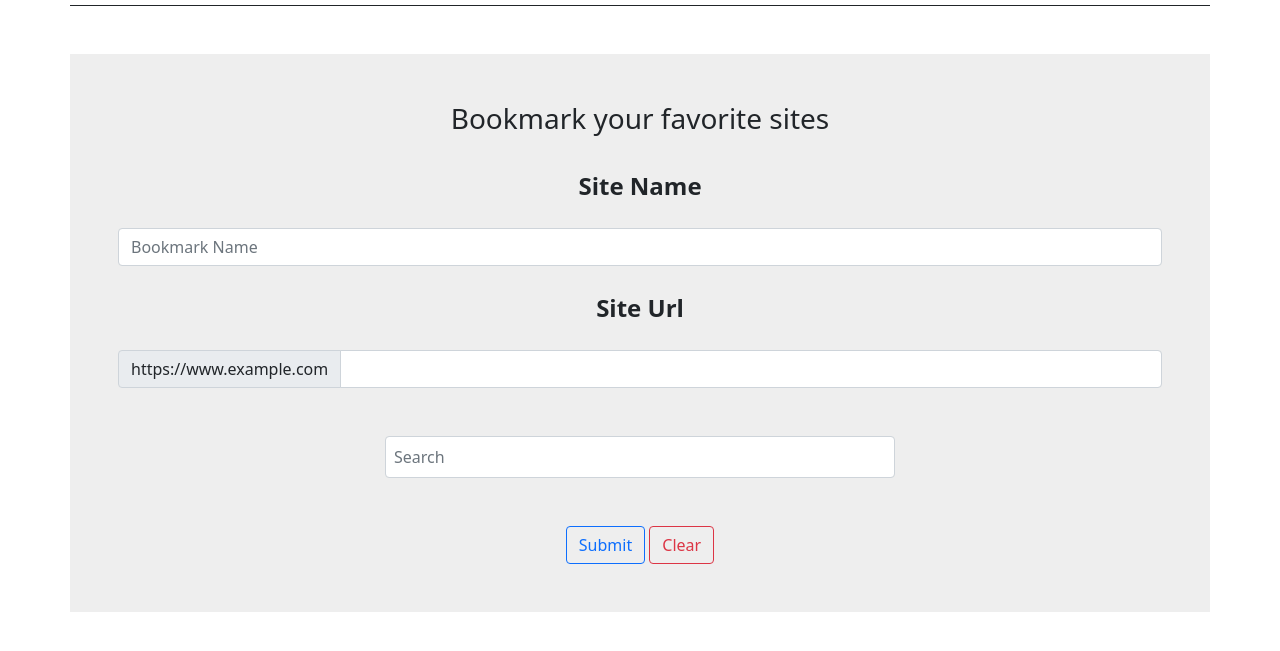
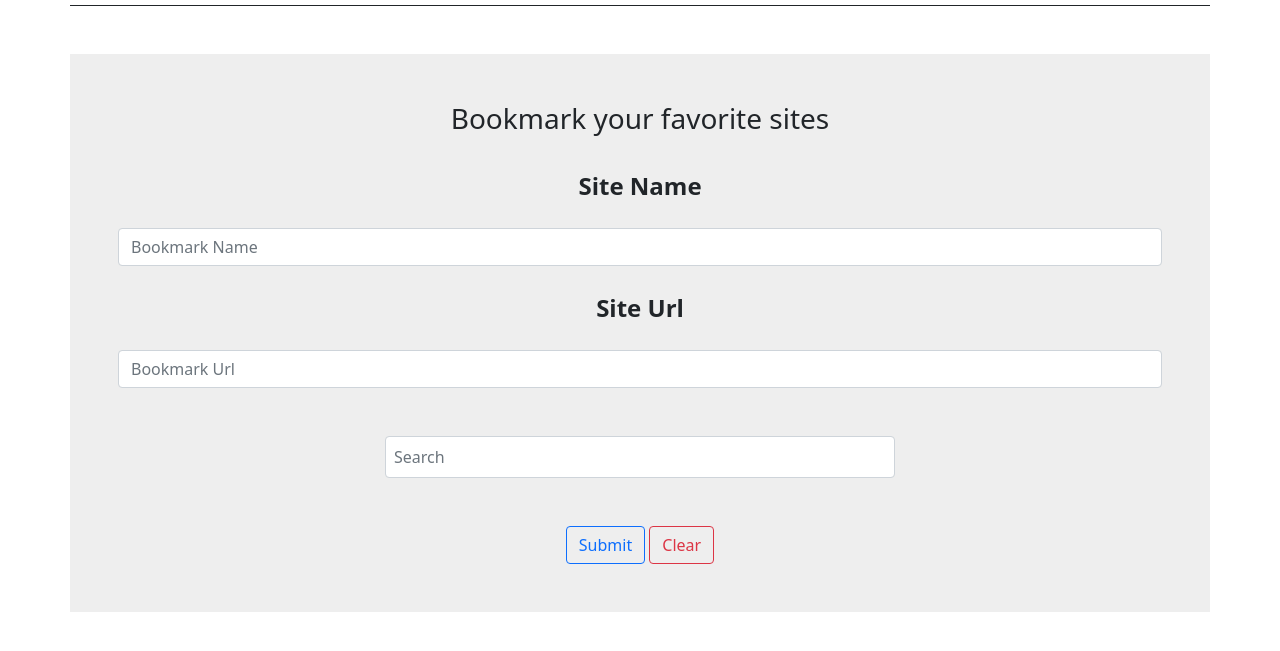
Before and after one commit to AhmedNabil124/bookMarker, a plain HTML site: page index.html in a window 1280 px wide. Shown: the part 123-774 px from the top of the page. Drawn offline with Linux system fonts and the light colour scheme; a web font is replaced by a local one.

Commit message:
Update index.html

```diff
--- a/index.html
+++ b/index.html
@@ -32,12 +32,7 @@
     </div>
     <div>
       <label for="siteUrl" class="py-4 fw-bold fs-4">Site Url</label>
-      <!-- <input type="text" onkeyup="vaildUrl()" class="form-control" id="siteUrl" placeholder="Bookmark Url" /> -->
-
-      <div class="input-group mb-3">
-        <span class="input-group-text" id="basic-addon3">https://www.example.com</span>
-        <input type="text" onkeyup="vaildUrl()" id="siteUrl"  class="form-control" id="basic-url" aria-describedby="basic-addon3">
-      </div>
+      <input type="text" onkeyup="vaildUrl()" class="form-control" id="siteUrl" placeholder="Bookmark Url" />
       <div class="alert alert-danger" id="alertUrl">Enter Vaild Url</div>
     </div>
     <div class="container-fluid">
```
